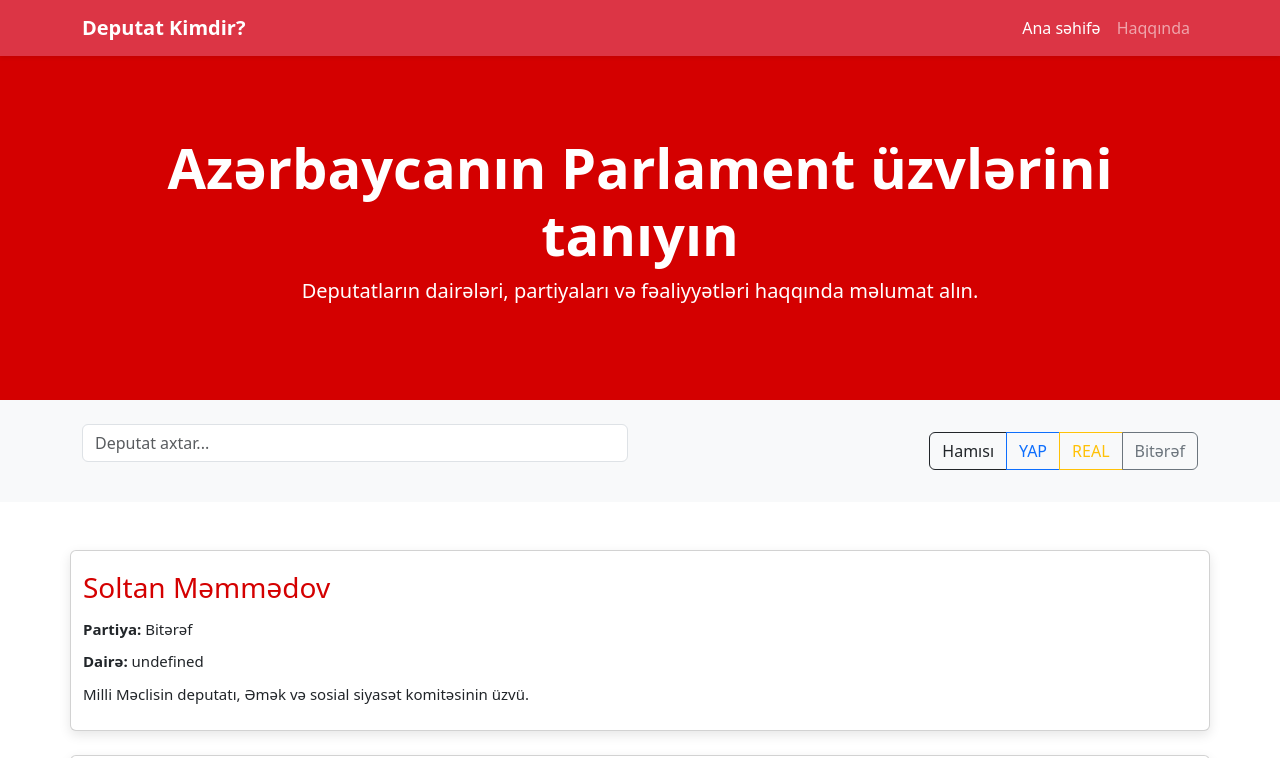
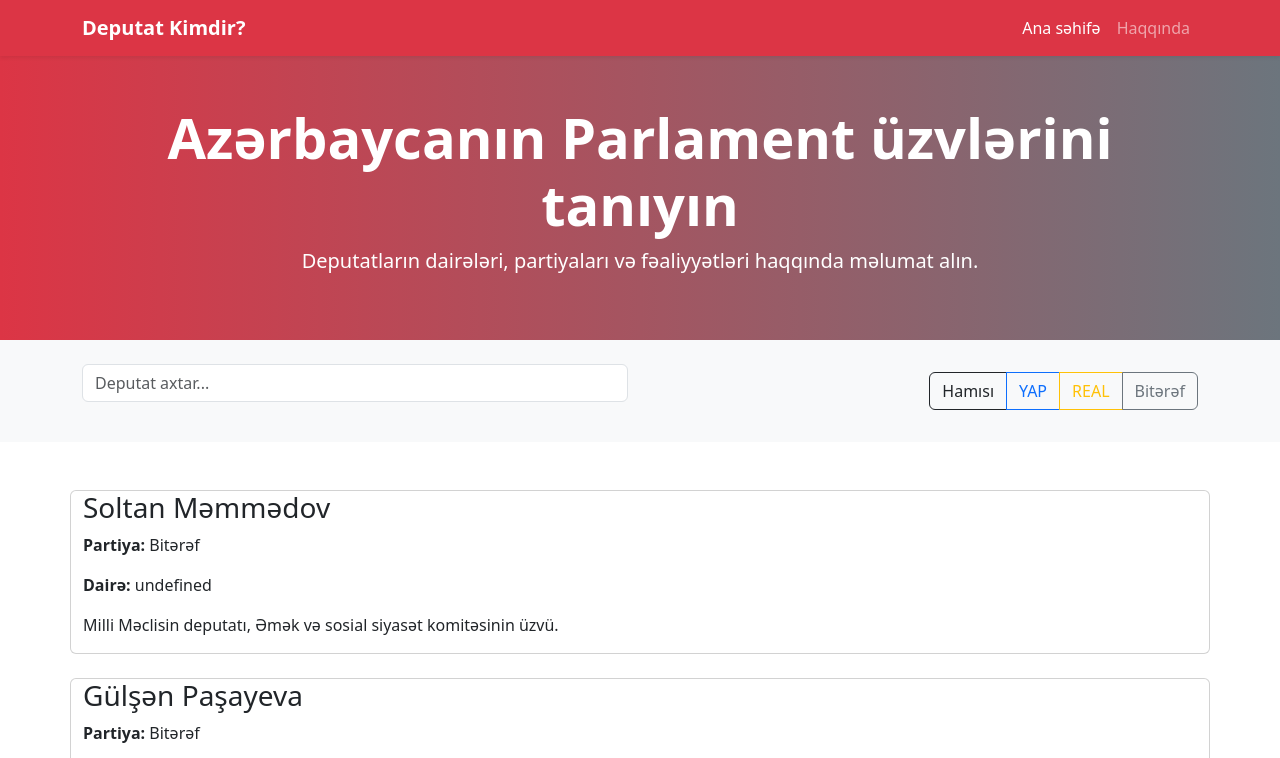
Before and after one commit to ayouready/deputat-kimdirv1, a plain HTML site: page index.html in a window 1280 px wide. Shown: the top 758 px of the page. Drawn offline with nearby package versions, Linux system fonts and the light colour scheme.

Commit message:
Update style.css

```diff
--- a/style.css
+++ b/style.css
@@ -1,65 +1,27 @@
-* {
-  box-sizing: border-box;
+body {
+  font-family: 'Inter', sans-serif;
+  background-color: #f9f9fb;
 }
 
-body {
-  margin: 0;
-  font-family: 'Segoe UI', sans-serif;
-  background-color: #f5f5f5;
-  color: #333;
-}
-
-header {
-  background-color: #d40000;
-  color: white;
-  padding: 30px 20px;
-  text-align: center;
-  box-shadow: 0 2px 6px rgba(0,0,0,0.2);
-}
-
-header input {
-  margin-top: 15px;
-  padding: 10px 15px;
-  width: 80%;
-  max-width: 500px;
-  border: none;
-  border-radius: 8px;
-  font-size: 16px;
-}
-
-main {
-  display: grid;
-  grid-template-columns: repeat(auto-fit, minmax(280px, 1fr));
-  gap: 20px;
-  padding: 30px 20px;
+.hero-section {
+  background: linear-gradient(to right, #dc3545, #6c757d);
 }
 
 .card {
-  background: white;
+  border: none;
   border-radius: 10px;
-  padding: 20px;
-  box-shadow: 0 4px 12px rgba(0,0,0,0.1);
-  transition: transform 0.2s ease;
+  overflow: hidden;
+  transition: 0.3s ease;
+  background-color: white;
 }
 
 .card:hover {
-  transform: scale(1.02);
+  box-shadow: 0 0 20px rgba(0, 0, 0, 0.15);
+  transform: translateY(-5px);
 }
 
-.card h3 {
-  margin-top: 0;
-  color: #d40000;
+.card img {
+  height: 260px;
+  object-fit: cover;
+  border-bottom: 4px solid #dc3545;
 }
-
-.card p {
-  margin: 5px 0;
-  font-size: 15px;
-}
-
-footer {
-  text-align: center;
-  padding: 20px;
-  font-size: 14px;
-  background: #eaeaea;
-  margin-top: 30px;
-}
```
